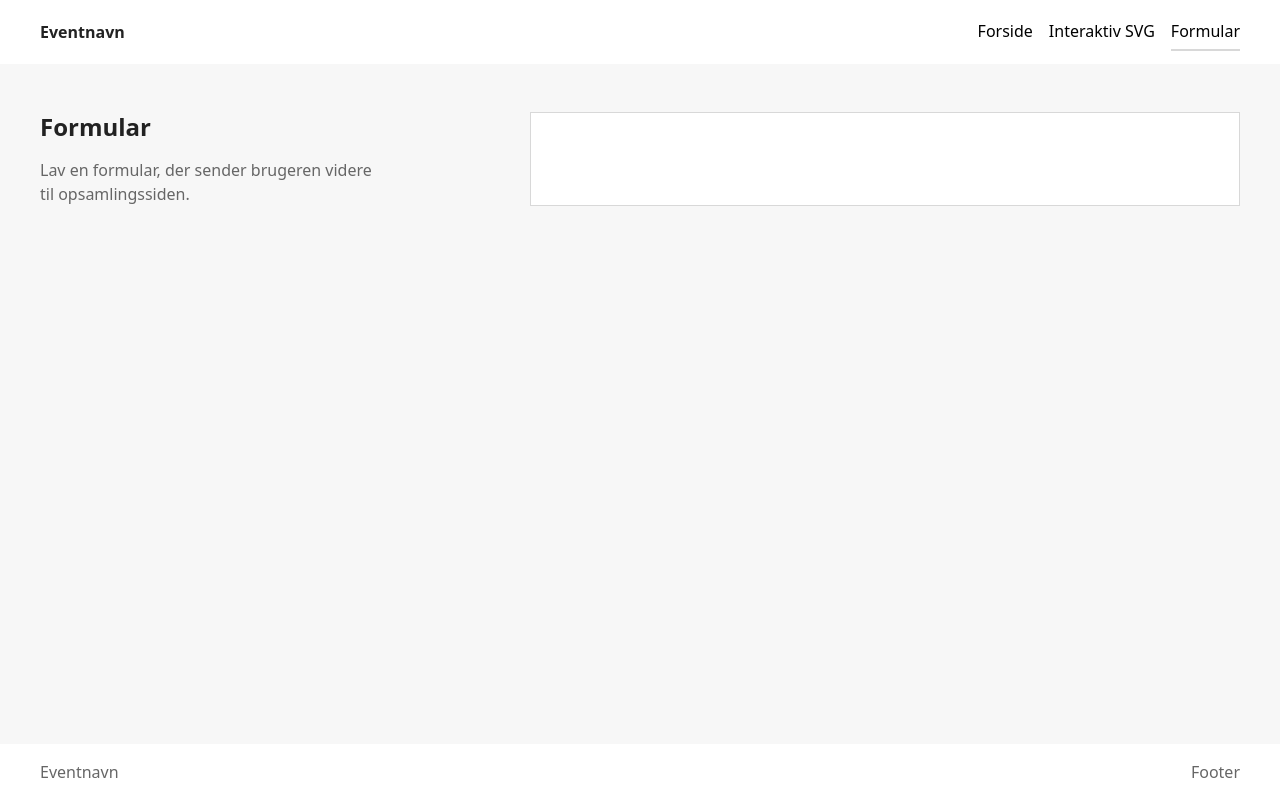
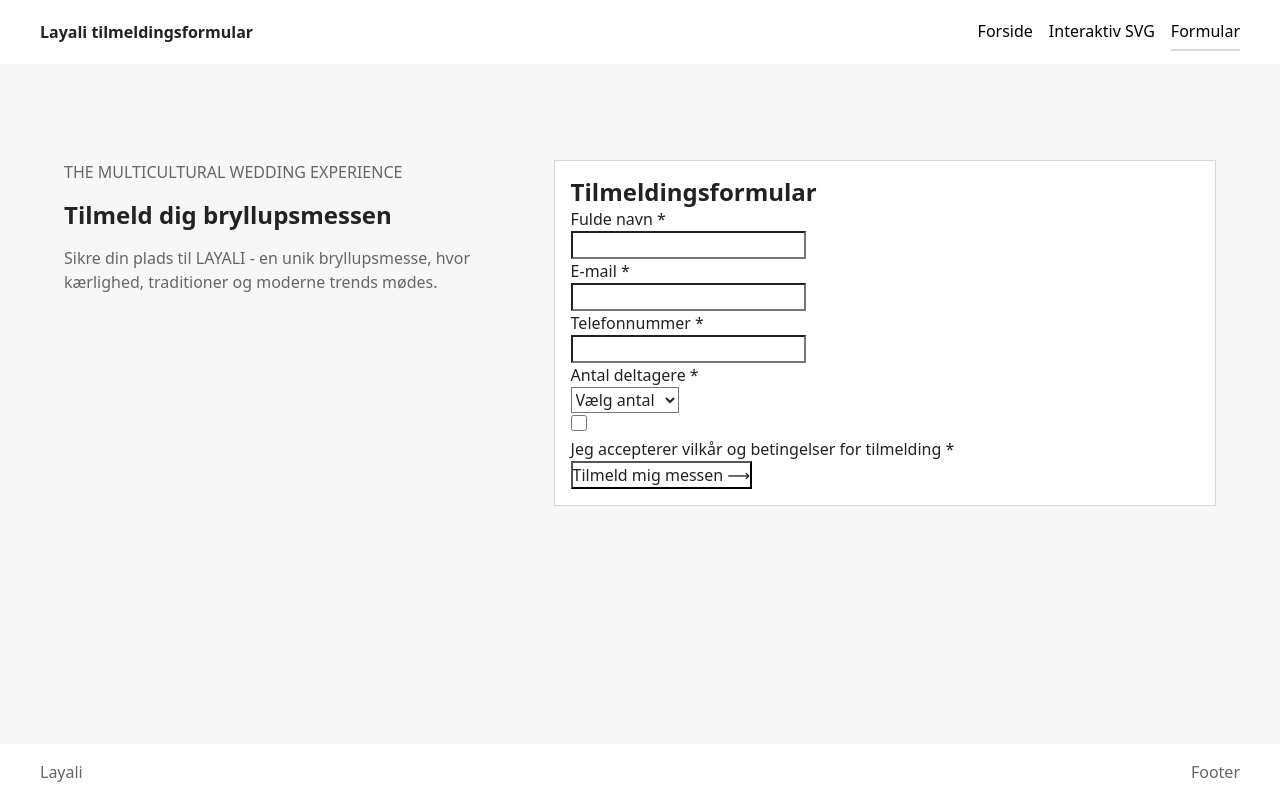
Before and after one commit to jennifernia/bryllupmesse, a plain HTML site: page form.html in a window 1280 px wide. Drawn offline with Linux system fonts and the light colour scheme.

Commit message:
formular done

```diff
--- a/form.html
+++ b/form.html
@@ -4,7 +4,7 @@
 <head>
   <meta charset="UTF-8">
   <meta name="viewport" content="width=device-width, initial-scale=1.0">
-  <title>Formular | Eventnavn</title>
+  <title>Formular | Layali bryllupsmesse</title>
   <link rel="stylesheet" href="./starter.css">
   <link rel="stylesheet" href="./style.css">
 </head>
@@ -12,7 +12,7 @@
 <body>
   <header class="site-header">
     <div class="header-content">
-      <a class="site-logo" href="./">Eventnavn</a>
+      <a class="site-logo" href="./">Layali tilmeldingsformular</a>
       <nav class="site-nav">
         <button>Menu</button>
         <ul class="menu" id="menu" popover>
@@ -25,23 +25,80 @@
   </header>
 
   <main>
-    <section class="form-page">
-      <header class="form-intro">
-        <h1>Formular</h1>
-        <p>Lav en formular, der sender brugeren videre til opsamlingssiden.</p>
-      </header>
+    <main>
+      <section class="form-page">
 
-      <form class="form-placeholder" action="./opsamling.html"></form>
-    </section>
+        <header class="form-intro">
+          <p class="undertitel">
+            THE MULTICULTURAL WEDDING EXPERIENCE
+          </p>
+
+          <h1>Tilmeld dig bryllupsmessen</h1>
+
+          <p class="beskrivelse">
+            Sikre din plads til LAYALI - en unik
+            bryllupsmesse, hvor kærlighed,
+            traditioner og moderne trends mødes.
+          </p>
+        </header>
+
+        <div class="billede-baggrund">
+
+          <form class="form-placeholder" id="tilmelding" action="./opsamling.html">
+
+            <h2>Tilmeldingsformular</h2>
+
+            <label for="navn">Fulde navn *</label>
+            <input type="text" id="navn" name="navn" required>
+
+            <label for="email">E-mail *</label>
+            <input type="email" id="email" name="email" required>
+
+            <label for="telefon">Telefonnummer *</label>
+            <input type="tel" id="telefon" name="telefon" required>
+
+            <label for="antal">Antal deltagere *</label>
+            <select id="antal" name="antal" required>
+              <option value="">Vælg antal</option>
+              <option value="1">1 deltager</option>
+              <option value="2">2 deltagere</option>
+              <option value="3">3 deltagere</option>
+              <option value="4">4 deltagere</option>
+              <option value="5">5 deltagere</option>
+            </select>
+
+            <div class="betingelser">
+              <input type="checkbox" id="vilkaar" required>
+              <label for="vilkaar">
+                Jeg accepterer vilkår og betingelser
+                for tilmelding *
+              </label>
+            </div>
+
+            <button type="submit">
+              Tilmeld mig messen <span>⟶</span>
+            </button>
+
+          </form>
+        </div>
+
+      </section>
+    </main>
+
   </main>
 
   <footer class="site-footer">
     <div class="footer-content">
-      <p>Eventnavn</p>
-      <p>Footer</p>
-    </div>
+      <p>Layali</p>
+      <p>Footer</p </div>
   </footer>
-  <script src="./script.js"></script>
+  <script src="./script.js">
+    document.getElementById("tilmelding")
+      .addEventListener("submit", function (event) {
+        event.preventDefault();
+        alert("Formularen er udfyldt!");
+      });
+  </script>
 </body>
 
 </html>
```
